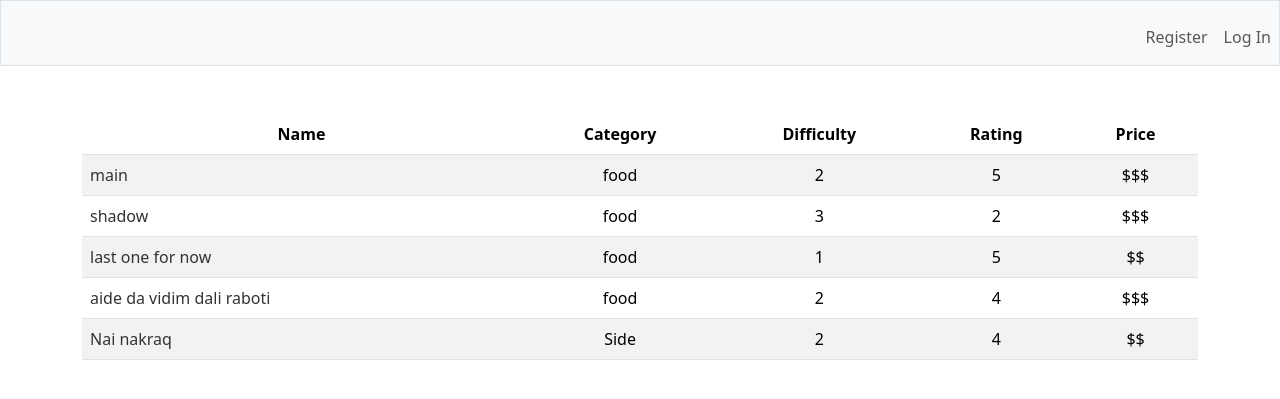
After one commit to KrisGosp/mymealguide1, a Flask app: page /browse in a window 1280 px wide. The commit adds this page. Shown: the top 399 px of the page. Run offline with Flask 3, Linux system fonts and the light colour scheme; data comes from the database, SQL or seed files in the repository.

Commit message:
Browse page displays all added recipes

```diff
--- a/app.py
+++ b/app.py
@@ -19,6 +19,7 @@ c = conn.cursor()
 
 CATEGORIES = ['Breakfast', 'Main', 'Dessert', 'Side', 'Snack']
 COLUMNS = ['name', 'difficulty', 'rating', 'price', 'cooked']
+BCOLUMNS = ['name', 'category', 'difficulty', 'rating', 'price']
 # Implement thread-specific db connection
 @app.before_request
 def before_request():
@@ -113,15 +114,21 @@ def sort():
     column = request.args.get('column', default='name').lower()
     way = request.args.get('way', default='ASC')
     category = request.args.get('category', default='').capitalize()
+
+    # Handle category sorting
     if category:
         filtered = g.c.execute(f'SELECT id, name, category, difficulty, rating, price, last_cooked FROM recipes WHERE user_id = ? AND category = ?', (session['user_id'], category)).fetchall()
         return render_template('index.html', rows=filtered, columns=COLUMNS, categories=CATEGORIES, category=category)
+
+    # Handle cooked sorting
     if column == 'cooked':
         if way == 'ASC':
             rows = g.c.execute(f'SELECT id, name, category, difficulty, rating, price, last_cooked FROM recipes WHERE user_id = ? ORDER BY last_cooked', (session['user_id'],)).fetchall()
         elif way == 'DESC':
             rows = g.c.execute(f'SELECT id, name, category, difficulty, rating, price, last_cooked FROM recipes WHERE user_id = ? ORDER BY last_cooked DESC', (session['user_id'],)).fetchall()
-        return render_template('index.html', rows=rows, columns=COLUMNS)
+        return render_template('index.html', rows=rows, columns=COLUMNS, categories=CATEGORIES, category=category)
+
+    # Handle all other sorting
     if way == 'ASC':
         rows = g.c.execute(f'SELECT id, name, category, difficulty, rating, price, last_cooked FROM recipes WHERE user_id = ? ORDER BY {column}', (session['user_id'],)).fetchall()
     elif way == 'DESC':
@@ -160,6 +167,13 @@ def add():
         return redirect('/')
     return render_template('add.html', categories=CATEGORIES)
 
+@app.route('/browse')
+def browse():
+    rows = g.c.execute('SELECT id, name, category, difficulty, rating, price FROM recipes').fetchall()
+    print('AAAAAAAAAAAAAAAA')
+    print(rows)
+    #
+    return render_template('browse.html', rows=rows, columns=BCOLUMNS)
 # Dynamic routes
 @app.route('/recipe/<int:id>')
 def recipe(id):
--- /dev/null
+++ b/templates/browse.html
@@ -0,0 +1,28 @@
+{% extends "layout.html" %} {% block title %} {% endblock %} {% block main %}
+<table class="table table-striped">
+  <thead>
+    <tr>
+      {% for c in columns %}
+      <th scope="col">
+        {{ c.capitalize() }}
+        <!-- <a href="{{ url_for('sort', column=c, way='ASC')}}">↓</a>
+              <a href="{{ url_for('sort', column=c, way='DESC')}}">↑</a> -->
+      </th>
+      {% endfor %}
+    </tr>
+  </thead>
+  <tbody>
+    {% for row in rows: %}
+    <tr>
+      <td class="text-start">
+        <a href="/recipe/{{ row[0] }}">{{ row[1] }}</a>
+      </td>
+      <td>{{ row[2] }}</td>
+      <td>{{ row[3] }}</td>
+      <td>{{ row[4] }}</td>
+      <td>{{ row[5] }}</td>
+    </tr>
+    {% endfor %}
+  </tbody>
+</table>
+{% endblock %}
--- a/templates/recipe.html
+++ b/templates/recipe.html
@@ -1,5 +1,5 @@
-{% extends "layout.html" %} {% block title %} Recipe Details: {{ row[2] }} {%
-endblock %} {% block main %}
+{% extends "layout.html" %} {% block title %} Recipe Details: {% endblock %} {%
+block main %}
 <div class="header">
   <h1>{{ row[2] }}</h1>
   <p>{{ row[3] }}</p>
```
